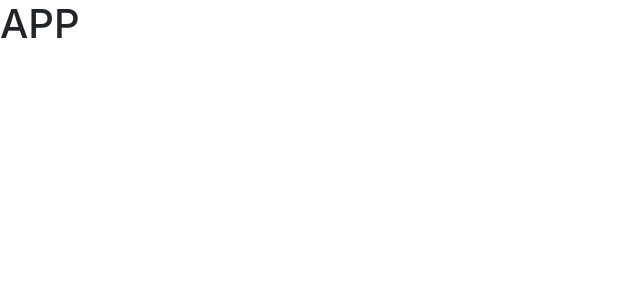
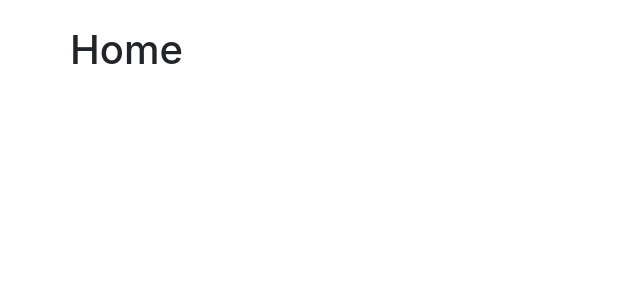
Before and after one commit to Alexandre78R/LocationDVD, a React (Create React App) app in the folder frontend/: page / in a window 1280 px wide. Shown: the top 300 px of the page, without its empty margins (0-640 px from the left). Built offline with nearby package versions, Linux system fonts and the light colour scheme.

Commit message:
Ajout des routes sur le frontend pour la Home

```diff
--- a/frontend/src/App.css
+++ b/frontend/src/App.css
@@ -28,6 +28,10 @@
   color: #61dafb;
 }
 
+.page {
+  margin-top: 2%;
+}
+
 @keyframes App-logo-spin {
   from {
     transform: rotate(0deg);
--- a/frontend/src/App.js
+++ b/frontend/src/App.js
@@ -2,12 +2,18 @@ import React from 'react';
 import 'bootstrap/dist/css/bootstrap.min.css';
 import "react-datepicker/dist/react-datepicker.css";
 import './App.css';
+import { BrowserRouter as Router, Route, Switch } from "react-router-dom";
+import Home from './Composants/Screen/Home';
 
 class App extends React.Component {
 
   render() {
     return (
-      <h1>APP</h1>
+      <Router>
+        <Switch>
+          <Route exact path="/" component={Home}/>
+        </Switch>
+      </Router>
     );
   }
 }
--- /dev/null
+++ b/frontend/src/Composants/Screen/Home.js
@@ -0,0 +1,22 @@
+import React from 'react';
+import {
+  Container,
+  Row,
+} from 'reactstrap';
+
+class Home extends React.Component {
+
+  render() {
+    return (
+        <div>
+          <Container className="page">
+            <Row>
+              <h1>Home</h1>
+            </Row>
+          </Container>
+        </div>
+    );
+  }
+}
+
+export default Home;
```
